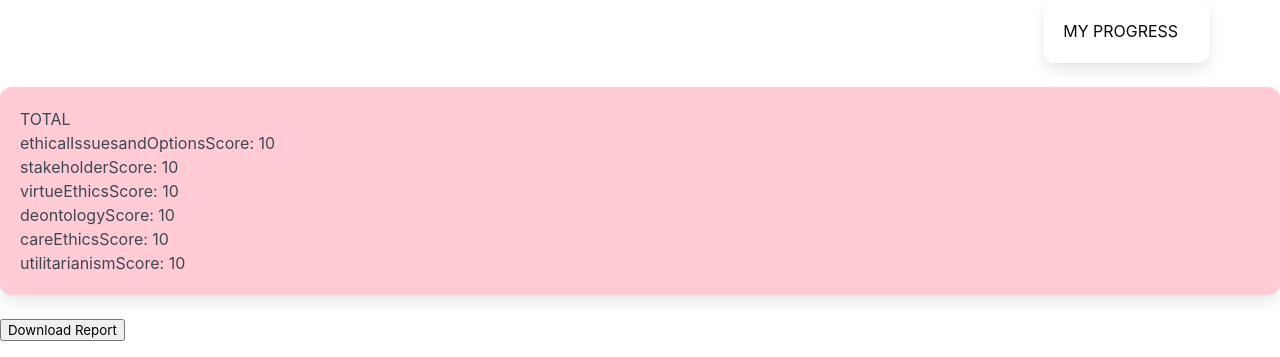
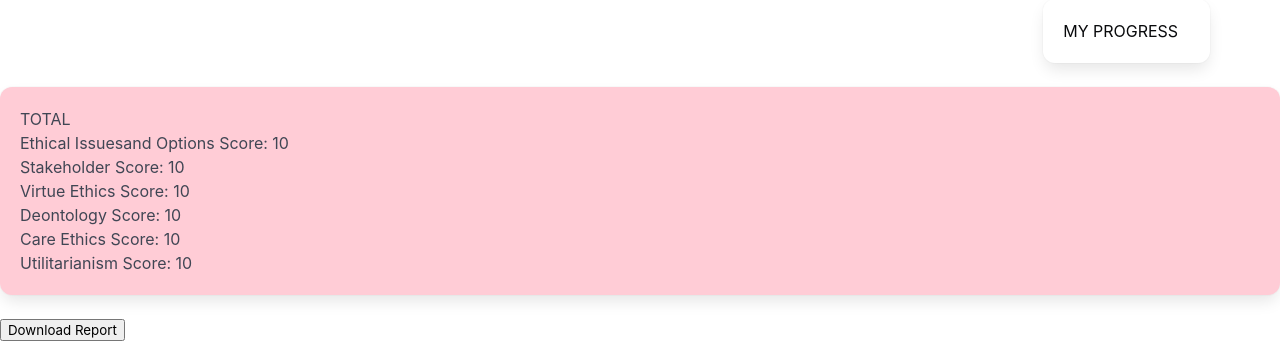
Before and after one commit to aCupOfHotJava/Ethics_Dashboard_1, a PHP site: page /MyProgress.php in a window 1280 px wide. Shown: the part 525-882 px from the top of the page. Run offline with PHP 8.4, Linux system fonts and the light colour scheme; the visitor is signed in with stand-in values (Sample User, id 1); tables that the repository leaves empty or names only in its code hold one stand-in row (values such as "Sample post"); data that the repository does not hold is empty; some libraries are stand-ins or nearby versions.

Commit message:
grammar changes

```diff
--- a/Project/html/MyProgress.php
+++ b/Project/html/MyProgress.php
@@ -183,22 +183,22 @@
                         $sql = "SELECT ethicalIssuesandOptionsScore, stakeholderScore, virtueEthicsScore, deontologyScore,careEthicsScore,utilitarianismScore FROM myProgress WHERE uid = " .$uid;
                         $result = $pdo -> query($sql);
                         while($row = $result -> fetch()) {
-                            echo "ethicalIssuesandOptionsScore: ";
+                            echo "Ethical Issuesand Options Score: ";
                             echo $row[0];
                             echo "<br>";
-                            echo "stakeholderScore: ";
+                            echo "Stakeholder Score: ";
                             echo $row[1];
                             echo "<br>";
-                            echo "virtueEthicsScore: ";
+                            echo "Virtue Ethics Score: ";
                             echo $row[2];
                             echo "<br>";
-                            echo "deontologyScore: ";
+                            echo "Deontology Score: ";
                             echo $row[3];
                             echo "<br>";
-                            echo "careEthicsScore: ";
+                            echo "Care Ethics Score: ";
                             echo $row[4];
                             echo "<br>";
-                            echo "utilitarianismScore: ";
+                            echo "Utilitarianism Score: ";
                             echo $row[5];
                         }
                     }
```
